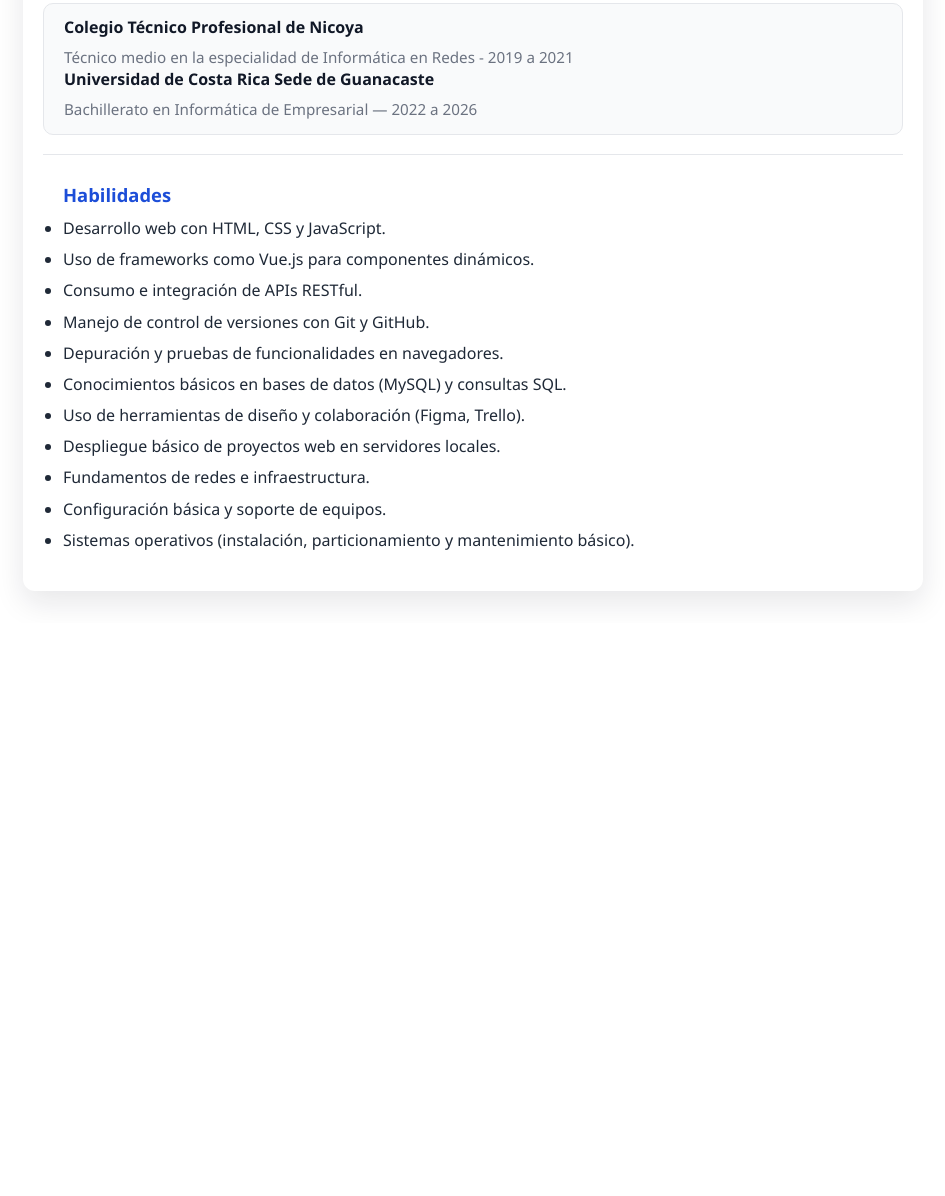
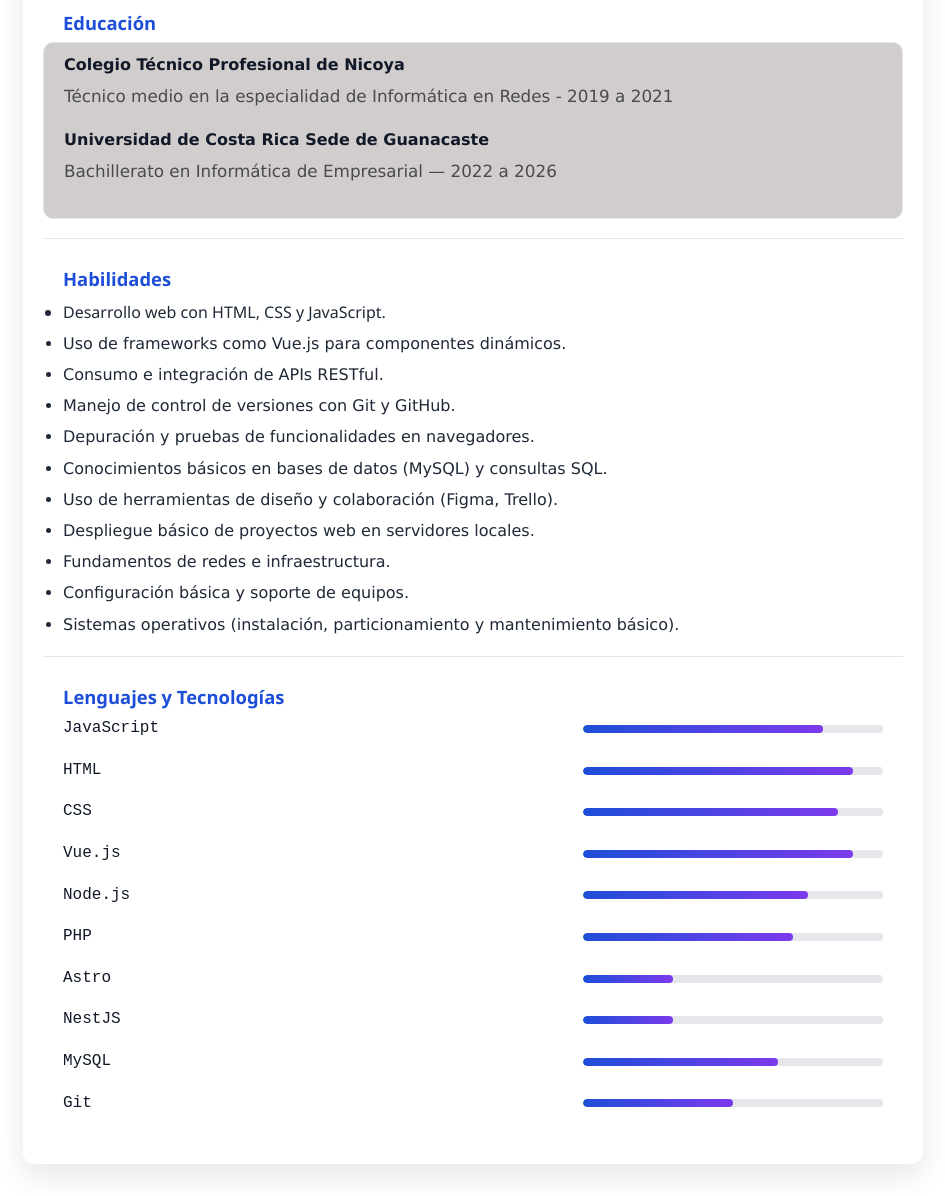
Before and after one commit to kristelC12/cv_kristelCordoba, a website: page src/index.html in a window 1280 px wide. Shown: the part 739-1935 px from the top of the page, without its empty margins (167-1112 px from the left). Before the commit the page ends 1362 px from the top, so only its background shows below. Drawn offline with Linux system fonts and the light colour scheme.

Commit message:
Cambios en css

```diff
--- a/src/index.css
+++ b/src/index.css
@@ -43,7 +43,9 @@ h3 {
 }
 
 p {
+	font-family: Verdana, Geneva, Tahoma, sans-serif;
 	margin: 0.5rem 0 0;
+	text-align: justify;
 }
 
 ul {
@@ -52,6 +54,7 @@ ul {
 }
 
 li + li {
+	font-family: Verdana, Geneva, Tahoma, sans-serif;
 	margin-top: 0.3rem;
 }
 
@@ -81,20 +84,64 @@ body > .skills {
 }
 
 article {
+	font-family: Verdana, Geneva, Tahoma, sans-serif;
 	margin-top: 0.5rem;
 	padding: 0.8rem 1rem;
 	border: 1px solid #e5e7eb;
 	border-radius: 10px;
-	background: #f9fafb;
+	background: #D1CDCD;
 }
 
 .muted {
-	color: #6b7280;
-	font-size: 0.95rem;
+	color: #4A4A4A;
+	font-size: 1.05rem;
+	font-weight: 500;
+	margin-bottom: 20px;
 }
 
 .skills li {
 	margin-bottom: 0.35rem;
+}
+
+.languages {
+	padding: 0 1.25rem;
+}
+
+.languages p {
+	display: flex;
+	justify-content: space-between;
+	align-items: center;
+	margin-bottom: 1rem;
+	font-weight: 500;
+	color: #111827;
+	font-family: 'Courier New', Courier, monospace;
+}
+
+progress {
+	width: 100%;
+	max-width: 300px;
+	height: 8px;
+	border-radius: 4px;
+	border: none;
+	background-color: #e5e7eb;
+	overflow: hidden;
+}
+
+progress::-webkit-progress-bar {
+	background-color: #e5e7eb;
+	border-radius: 4px;
+	overflow: hidden;
+}
+
+progress::-webkit-progress-value {
+	background: linear-gradient(90deg, #1d4ed8, #7c3aed);
+	border-radius: 4px;
+	transition: width 0.3s ease;
+}
+
+progress::-moz-progress-bar {
+	background: linear-gradient(90deg, #1d4ed8, #7c3aed);
+	border-radius: 4px;
 }
 
 @media (max-width: 640px) {
--- a/src/index.html
+++ b/src/index.html
@@ -70,5 +70,21 @@
         <li>Sistemas operativos (instalación, particionamiento y
         mantenimiento básico).</li>
     </ul>
+
+    <hr>
+
+    <h2>Lenguajes y Tecnologías</h2>
+    <div class="languages">
+      <p>JavaScript <progress max="100" value="80"></progress></p>
+      <p>HTML <progress max="100" value="90"></progress></p>
+      <p>CSS <progress max="100" value="85"></progress></p>
+      <p>Vue.js <progress max="100" value="90"></progress></p>
+      <p>Node.js <progress max="100" value="75"></progress></p>
+      <p>PHP <progress max="100" value="70"></progress></p>
+      <p>Astro <progress max="100" value="30"></progress></p>
+      <p>NestJS <progress max="100" value="30"></progress></p>
+      <p>MySQL <progress max="100" value="65"></progress></p>
+      <p>Git <progress max="100" value="50"></progress></p>
+    </div>
   </body>
 </html>
```
